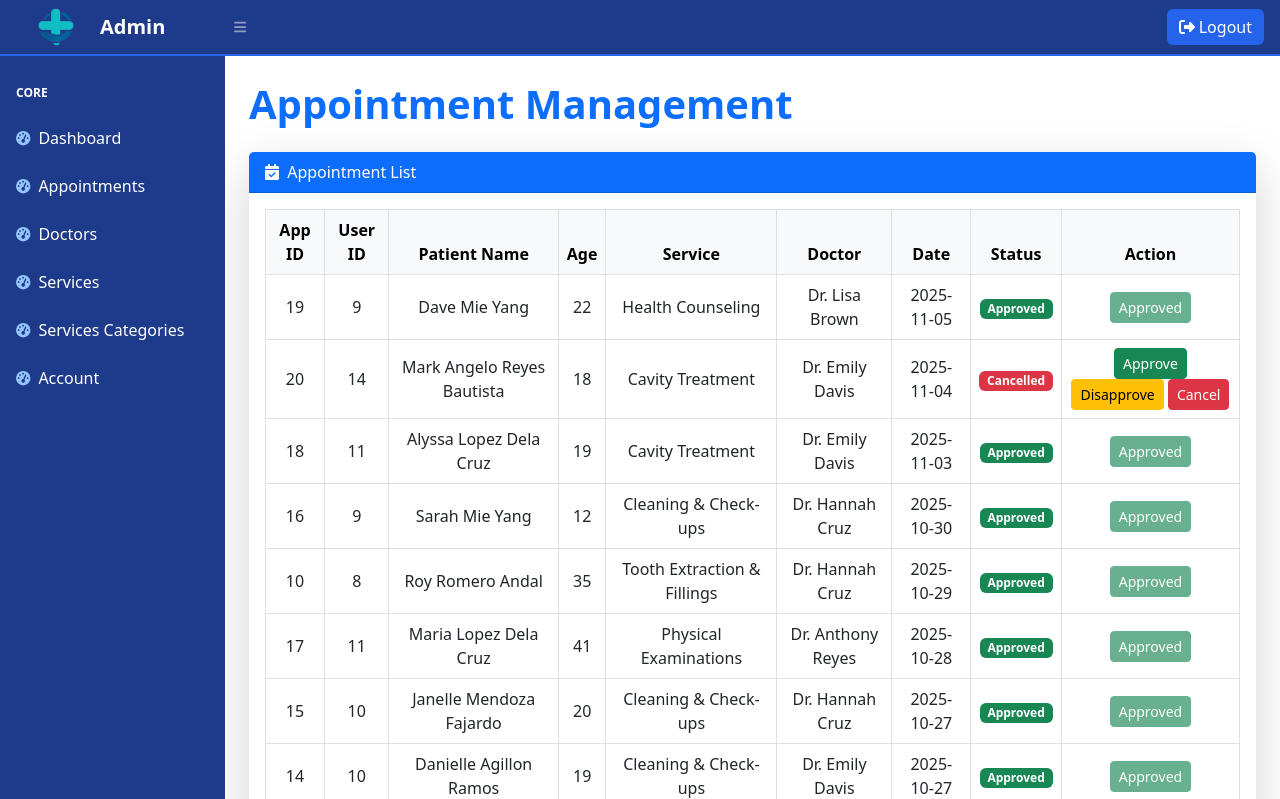
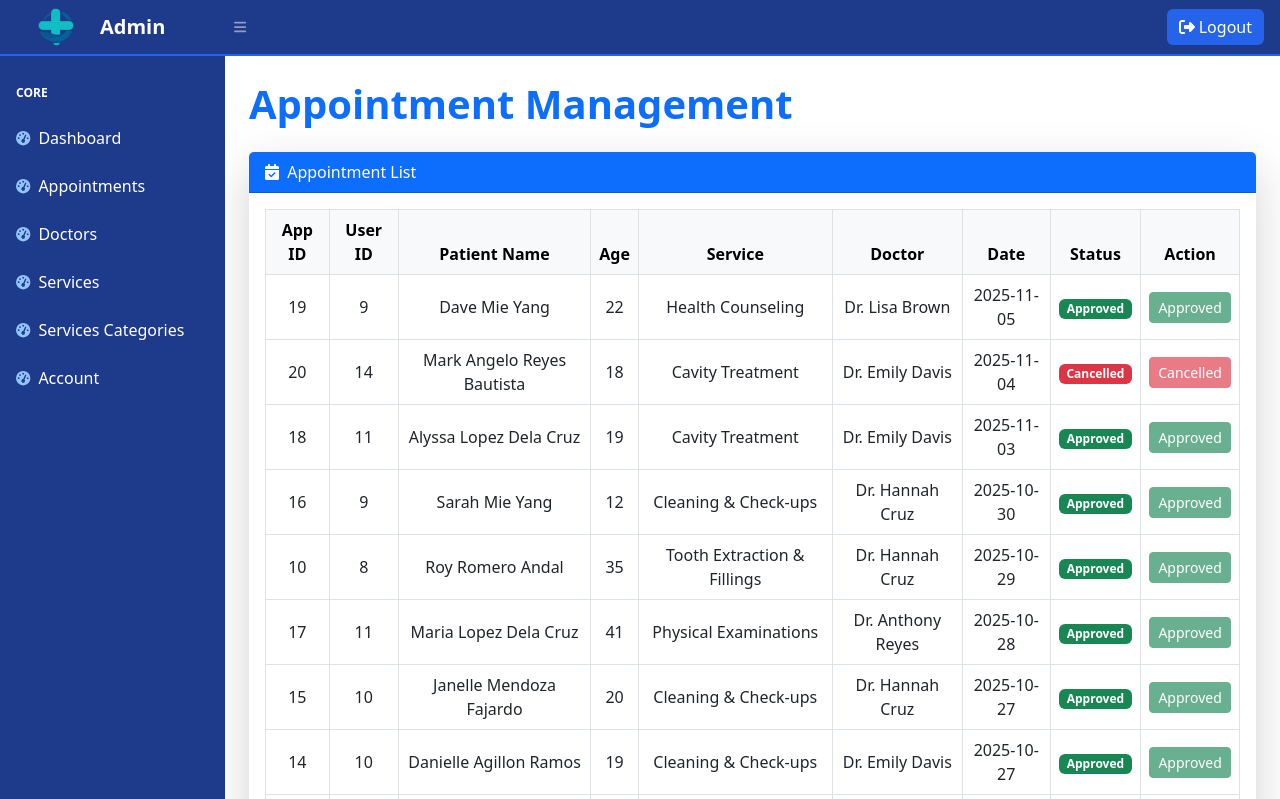
Before and after one commit to andal-kassandra-crizel/final-webapp, a PHP site: page /clinic_admin/appointment_tbl.php in a window 1280 px wide. Shown: the top 799 px of the page. Run offline with PHP 8.4, Linux system fonts and the light colour scheme; data comes from the database, SQL or seed files in the repository; some libraries are stand-ins or nearby versions.

Commit message:
Add buttons for appointment status actions

```diff
--- a/clinic_admin/appointment_tbl.php
+++ b/clinic_admin/appointment_tbl.php
@@ -105,15 +105,24 @@ $appList = $stmt->fetchAll(PDO::FETCH_ASSOC);
                                                 <td><?= htmlspecialchars($app['doctor_name']) ?></td>
                                                 <td><?= htmlspecialchars($app['appointment_date']) ?></td>
                                                 <td><span class="badge <?= $badgeClass ?>"><?= $status ?: 'Pending' ?></span></td>
+
                                                 <td>
                                                     <?php if ($status === 'Approved'): ?>
                                                         <button class="btn btn-success btn-sm" disabled>Approved</button>
+
+                                                    <?php elseif ($status === 'Cancelled'): ?>
+                                                        <button class="btn btn-danger btn-sm" disabled title="Cancelled by user — no further actions allowed">Cancelled</button>
+
+                                                    <?php elseif ($status === 'Disapproved'): ?>
+                                                        <button class="btn btn-warning btn-sm text-dark" disabled>Disapproved</button>
+
                                                     <?php else: ?>
                                                         <form method="post" class="d-inline">
                                                             <input type="hidden" name="id" value="<?= $app['appointment_id'] ?>">
                                                             <input type="hidden" name="action" value="approve">
                                                             <button type="submit" class="btn btn-success btn-sm">Approve</button>
                                                         </form>
+
                                                         <button
                                                             class="btn btn-warning btn-sm"
                                                             data-bs-toggle="modal"
@@ -121,6 +130,7 @@ $appList = $stmt->fetchAll(PDO::FETCH_ASSOC);
                                                             data-id="<?= $app['appointment_id'] ?>">
                                                             Disapprove
                                                         </button>
+
                                                         <button
                                                             class="btn btn-danger btn-sm"
                                                             data-bs-toggle="modal"
```
